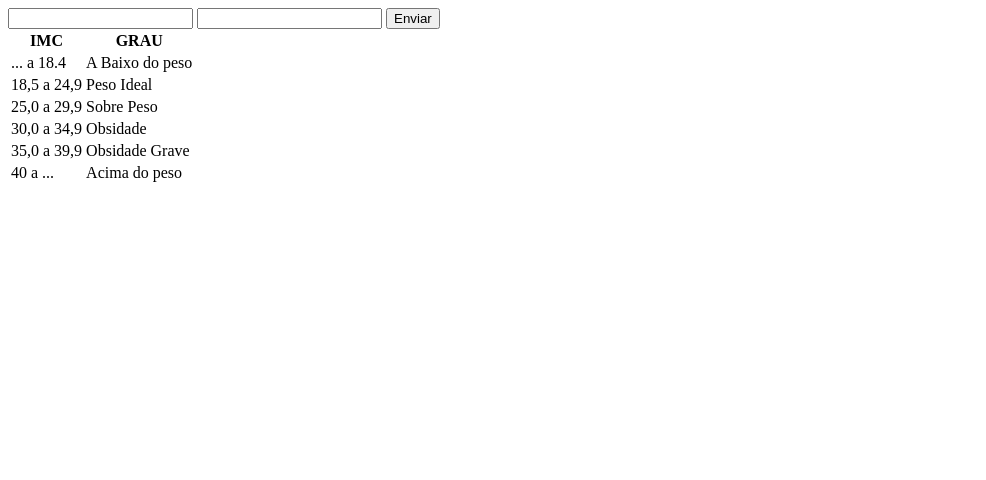
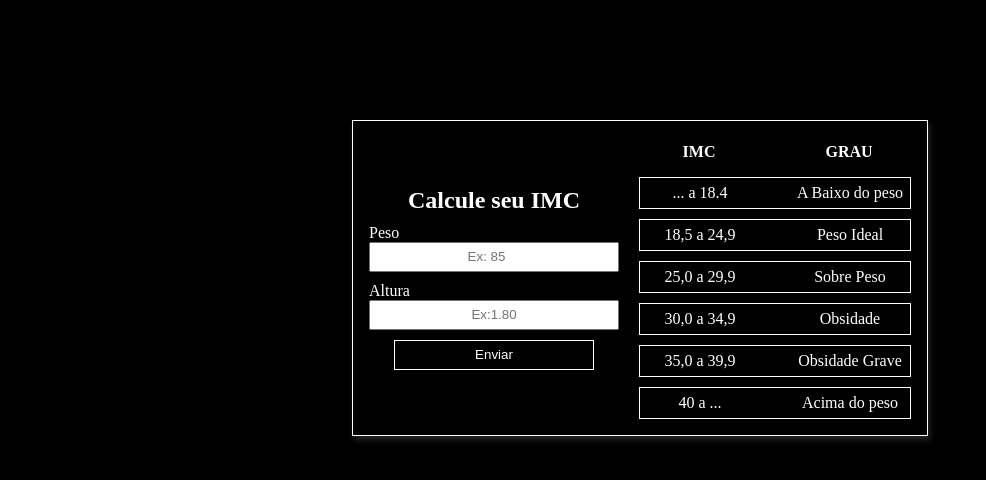
Before and after one commit to d0ug1as-dev/calcule-seu-IMC, a plain HTML site: page index.html in a window 1280 px wide. Shown: the whole page, without its empty margins (0-986 px from the left). Drawn offline with Linux system fonts and the light colour scheme.

Commit message:
add style

```diff
--- a/index.html
+++ b/index.html
@@ -3,20 +3,27 @@
 <head>
     <meta charset="UTF-8">
     <meta name="viewport" content="width=device-width, initial-scale=1.0">
+    <link rel="stylesheet" href="style.css">
     <title>Calcule seu IMC</title>
 </head>
 <body>
     <main>
-        <section class="contaier">
-            <input type="number" name="inputNumPeso" id="inputNumPeso">
-            <input type="text" name="inputNumAltura" id="inputNumAltura">
-            <input type="submit" value="Enviar">
+        <section class="container">
+            <h1>Calcule seu IMC</h1>
+            <form>
+                <label for="inputNumPeso">Peso</label>
+                <input type="number" name="inputNumPeso" id="inputNumPeso" placeholder="Ex: 85">
+                <label for="inputNumAltura">Altura</label>
+                <input type="text" name="inputNumAltura" id="inputNumAltura" placeholder="Ex:1.80">
+                <input type="submit" value="Enviar" id="btnEnviar">
+            </form>
         </section>
-        <aside class="contaier">
+        <aside class="container">
             <table>
                 <thead>
-                    <th>IMC</th>
-                    <th>GRAU</th>
+                    <tr>
+                        <th>IMC</th><th>GRAU</th>
+                    </tr>
                 </thead>
                 <tbody>
                     <tr><td>... a 18.4</td><td>A Baixo do peso</td></tr>
--- /dev/null
+++ b/style.css
@@ -0,0 +1,71 @@
+*{
+    margin: 0;
+    padding: 0;
+    box-sizing: border-box;
+}
+body{
+    background-color: #000;
+    color: #fff;
+}
+main{
+    display: flex;
+    width: fit-content;
+    justify-content: center;
+    gap: 20px;
+    margin: 15vh auto;
+    border: 1px solid #fff;
+    box-shadow: 2px 4px 6px #ffffff25;
+    padding: 16px;
+}
+
+.container, form{
+    display: flex;
+    flex-direction: column;
+    gap: 10px;
+}
+section{
+    align-items: center;
+    justify-content: center;
+}
+input{
+    width: 250px;
+    height: 30px;
+    text-align: center;
+}
+#btnEnviar{
+    width: 200px;
+    margin: 0 auto;
+    background-color: #000;
+    border: 1px solid #fff;
+    color: #fff;
+    cursor: pointer;
+}
+#btnEnviar:hover{
+    border: 2px solid #fff;
+    box-shadow: 2px 4px 6px #ffffff54;
+}
+label{
+    margin-bottom: -10px;
+}
+table, thead, tbody {
+    display: flex;
+    flex-direction: column;
+    gap: 10px;
+}
+tr{
+    display: flex;
+    gap: 30px;
+    justify-content: center;
+    text-align: center;
+    width: fit-content;
+    border: 1px solid #fff;
+}
+td, th{
+    width: 120px;
+    padding: 6px;
+    height: fit-content;
+
+}
+thead tr{
+    border: none;
+}
```
